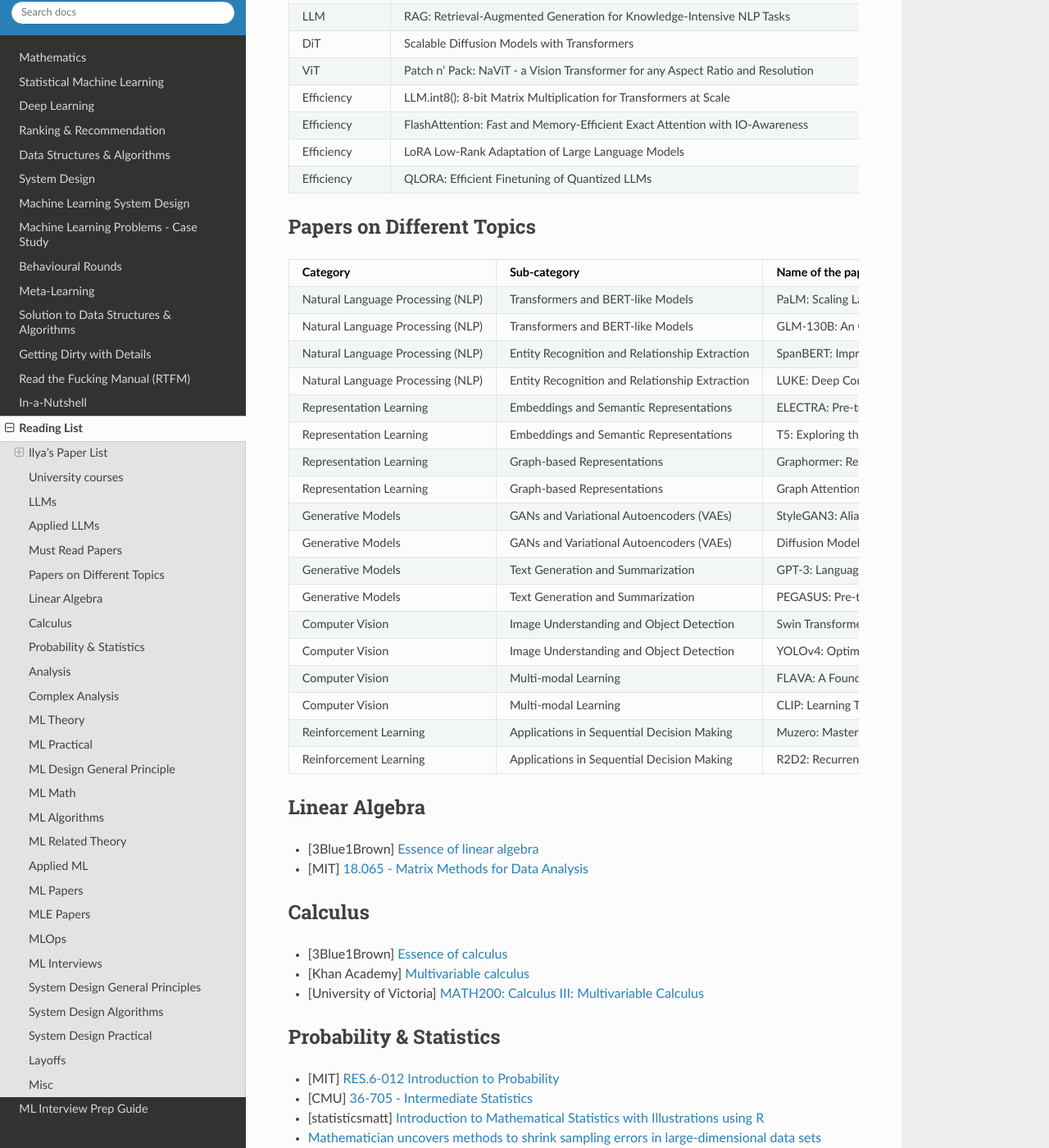
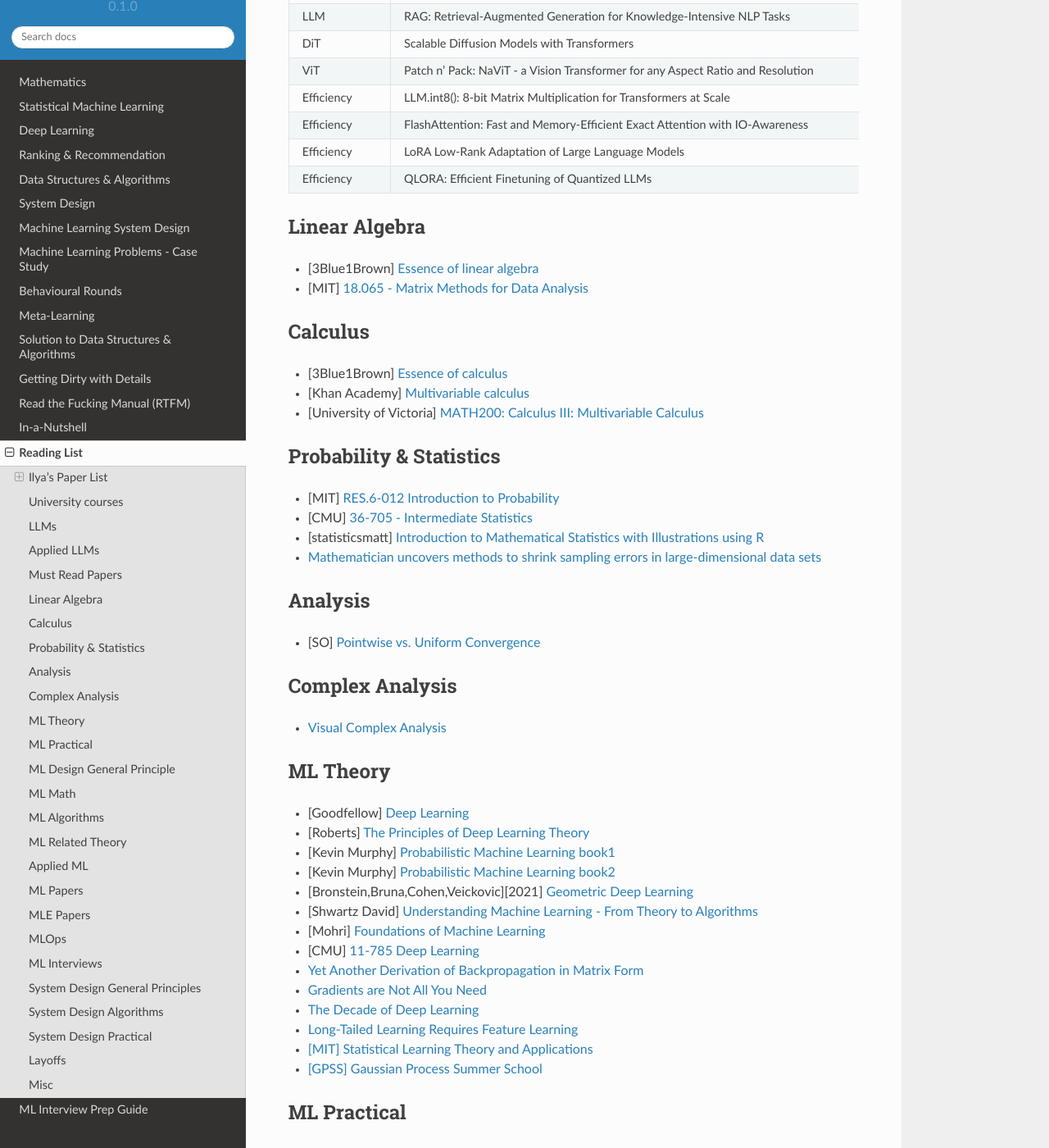
Before and after one commit to uselesstechjunks/leetcode, a Sphinx documentation site: the page built from docs/source/readlist.rst, in a window 1280 px wide and 1400 px high, scrolled down 4057 px. Shown: the whole window at 82% size. Built offline with Sphinx 7.4.7 and the Read the Docs theme 2.0.0, drawn with Linux system fonts in a browser that asks for light colours.

Commit message:
Update readlist.rst (#266)

```diff
--- a/docs/source/readlist.rst
+++ b/docs/source/readlist.rst
@@ -159,33 +159,6 @@ Must Read Papers
 		Efficiency, FlashAttention: Fast and Memory-Efficient Exact Attention with IO-Awareness
 		Efficiency, LoRA Low-Rank Adaptation of Large Language Models
 		Efficiency, QLORA: Efficient Finetuning of Quantized LLMs
-
-******************************************************************************************
-Papers on Different Topics
-******************************************************************************************
-.. csv-table::
-	:header: "Category","Sub-category","Name of the paper","Year"
-	:align: center
-
-		Natural Language Processing (NLP),Transformers and BERT-like Models,PaLM: Scaling Language Modeling with Pathways,2022
-		Natural Language Processing (NLP),Transformers and BERT-like Models,GLM-130B: An Open Bilingual Pre-trained Model,2022
-		Natural Language Processing (NLP),Entity Recognition and Relationship Extraction,SpanBERT: Improving Pre-training by Representing and Predicting Spans,2020
-		Natural Language Processing (NLP),Entity Recognition and Relationship Extraction,LUKE: Deep Contextualized Entity Representations with Entity-aware Self-attention,2020
-		Representation Learning,Embeddings and Semantic Representations,ELECTRA: Pre-training Text Encoders as Discriminators Rather Than Generators,2020
-		Representation Learning,Embeddings and Semantic Representations,T5: Exploring the Limits of Transfer Learning with a Unified Text-to-Text Transformer,2020
-		Representation Learning,Graph-based Representations,Graphormer: Relational Reasoning with Multi-hop Attention,2021
-		Representation Learning,Graph-based Representations,Graph Attention Networks (GATs): The State of the Art on Node Classification Benchmark Tasks,2021
-		Generative Models,GANs and Variational Autoencoders (VAEs),StyleGAN3: Alias-Free Generative Adversarial Networks,2021
-		Generative Models,GANs and Variational Autoencoders (VAEs),Diffusion Models Beat GANs on Image Synthesis,2021
-		Generative Models,Text Generation and Summarization,GPT-3: Language Models are Few-Shot Learners,2020
-		Generative Models,Text Generation and Summarization,PEGASUS: Pre-training with Extracted Gap-sentences for Abstractive Summarization,2020
-		Computer Vision,Image Understanding and Object Detection,Swin Transformer: Hierarchical Vision Transformer using Shifted Windows,2021
-		Computer Vision,Image Understanding and Object Detection,YOLOv4: Optimal Speed and Accuracy of Object Detection,2020
-		Computer Vision,Multi-modal Learning,FLAVA: A Foundational Language And Vision Alignment Model,2022
-		Computer Vision,Multi-modal Learning,CLIP: Learning Transferable Visual Models From Natural Language Supervision,2021
-		Reinforcement Learning,Applications in Sequential Decision Making,"Muzero: Mastering Go, Chess, Shogi and Atari without Rules",2020
-		Reinforcement Learning,Applications in Sequential Decision Making,R2D2: Recurrent Experience Replay in Distributed Reinforcement Learning,2019
-
 
 ******************************************************************************************
 Linear Algebra
```
